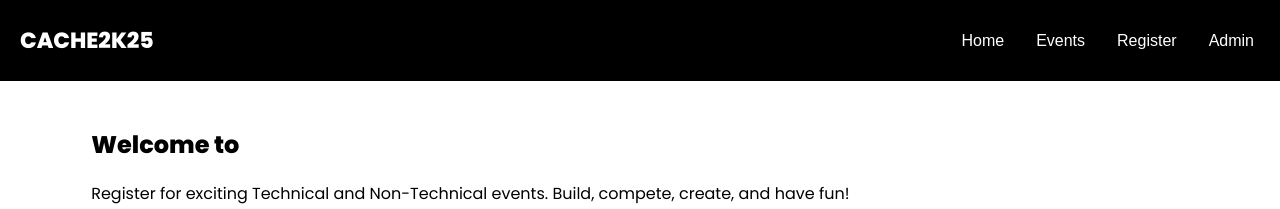
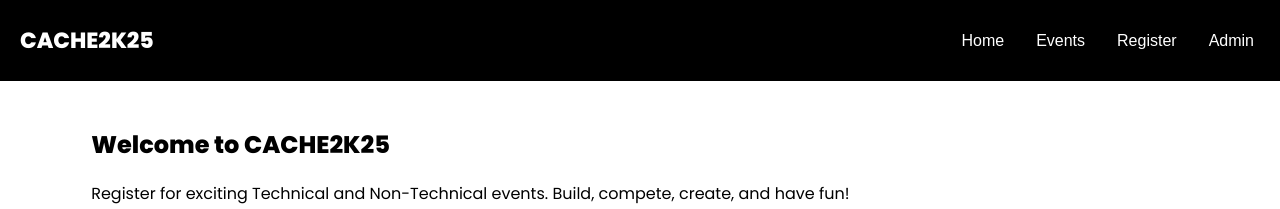
Before and after one commit to Mehermsp/cache_frontend, a React (Vite) app: page / in a window 1280 px wide. Shown: the top 209 px of the page. Built offline with nearby package versions, Linux system fonts and the light colour scheme.

Commit message:
Update Hero.jsx

```diff
--- a/src/components/Hero.jsx
+++ b/src/components/Hero.jsx
@@ -8,11 +8,11 @@ export default function Hero({ onRegister, onViewEvents }) {
             <h1>
                 Welcome to{" "}
                 <span
-                    style={{
+                     style={{
                         background:
                             "linear-gradient(135deg,var(--pink),var(--violet))",
                         WebkitBackgroundClip: "text",
-                        color: "transparent",
+                        color: "black",
                     }}
                 >
                     CACHE2K25
```
